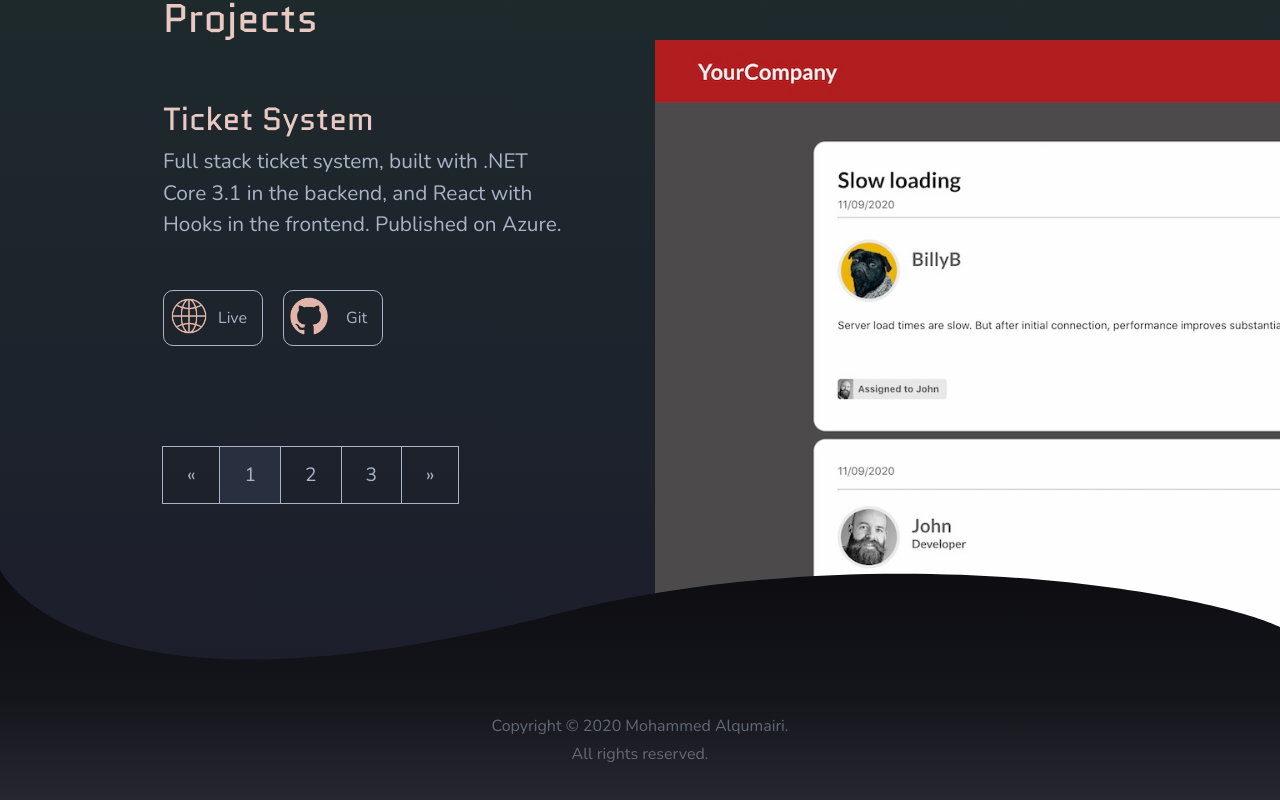
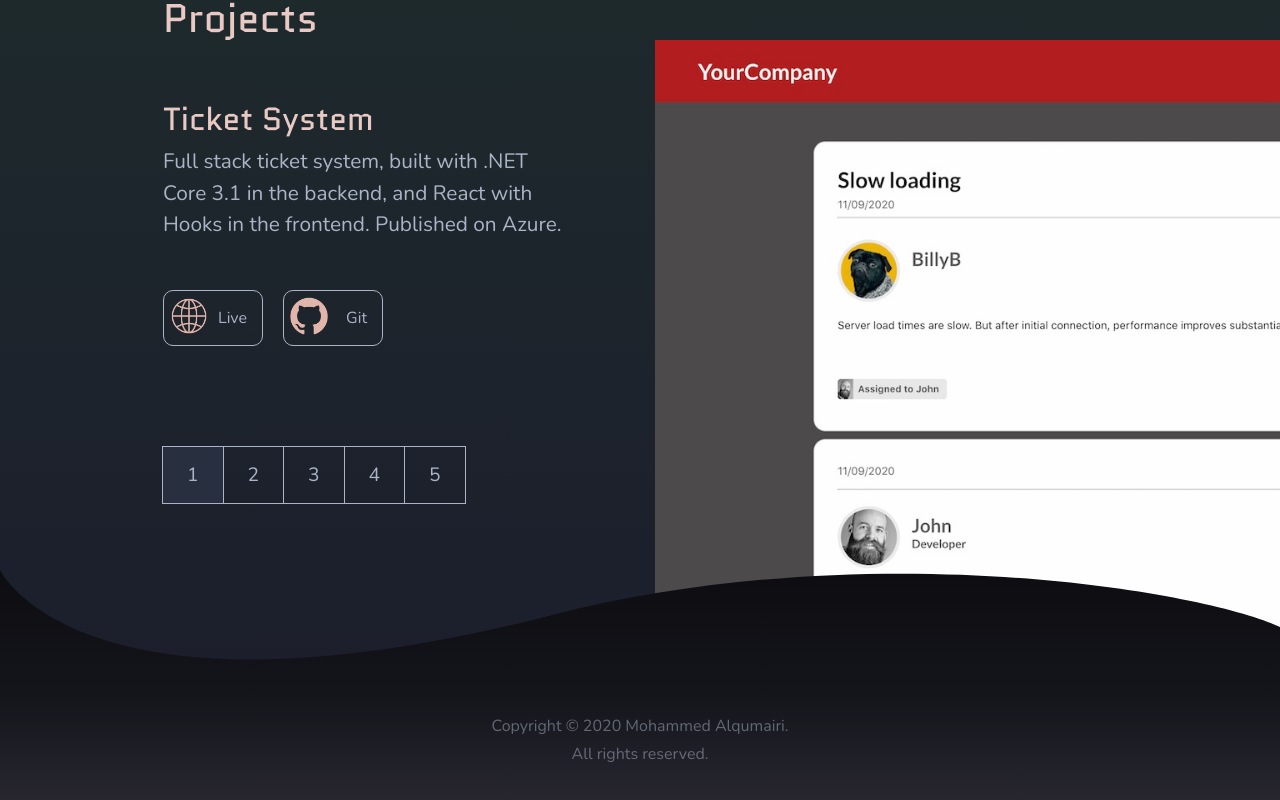
Before and after one commit to MQumairi/portfolio-cleint, a Next.js app: page / in a window 1280 px wide. Shown: the part 1481-2281 px from the top of the page. Built offline with nearby package versions, Linux system fonts and the light colour scheme; no server answers.

Commit message:
added ML projects

```diff
--- a/components/Projects/ProjectSlider/ProjectSlide.tsx
+++ b/components/Projects/ProjectSlider/ProjectSlide.tsx
@@ -23,9 +23,18 @@ const ProjectSlide = ({ project }) => {
     marginLeft: "20px",
   };
 
+  let liveStyle: any = {
+    backgroundImage: "url('/livelink.png')",
+  };
+
   if (gitLink == "") {
     gitStyle.opacity = "0.3";
     gitStyle.cursor = "default";
+  }
+
+  if (liveLink == "") {
+    liveStyle.opacity = "0.3";
+    liveStyle.cursor = "default";
   }
 
   const screenStyle = {
@@ -40,14 +49,21 @@ const ProjectSlide = ({ project }) => {
             <h2 className="subHeading">{title}</h2>
             <p className={styles.slideContent}>{content}</p>
             <div className={styles.shareBar}>
-              <a href={liveLink} target="_blank">
-                <div
-                  className={styles.linkButton}
-                  style={{ backgroundImage: "url('/livelink.png')" }}
-                >
+              {/* If life link is not empty... */}
+              {liveLink != "" && (
+                <a href={liveLink} target="_blank">
+                  <div className={styles.linkButton} style={liveStyle}>
+                    Live
+                  </div>
+                </a>
+              )}
+              {/*If live link is empty... */}
+              {liveLink == "" && (
+                <div className={styles.linkButton} style={liveStyle}>
                   Live
                 </div>
-              </a>
+              )}
+              {/*If git link is not empty... */}
               {gitLink != "" && (
                 <a href={gitLink} target="_blank">
                   <div className={styles.linkButton} style={gitStyle}>
@@ -55,6 +71,7 @@ const ProjectSlide = ({ project }) => {
                   </div>
                 </a>
               )}
+              {/*If git link is empty... */}
               {gitLink == "" && (
                 <div className={styles.linkButton} style={gitStyle}>
                   Git
--- a/components/Projects/ProjectSlider/ProjectSlider.tsx
+++ b/components/Projects/ProjectSlider/ProjectSlider.tsx
@@ -39,6 +39,28 @@ const ProjectSlider = ({ projects }) => {
           screenshot: "/budgetbuddies.jpg",
         },
       },
+      {
+        title: { rendered: "Haskell LinReg" },
+        acf: {
+          priority: 4,
+          raw_description:
+            "A tool for solving regression problems, using linear regression and gradient descent algorithms. Includes a file parser, and feature scaling.",
+          live_link: "",
+          github_link: "https://github.com/MQumairi/Haskell-LinReg",
+          screenshot: "/linreg.jpg",
+        },
+      },
+      {
+        title: { rendered: "Numpy NN" },
+        acf: {
+          priority: 5,
+          raw_description:
+            "Using just the Numpy library, developed a fully functioning neural network, able to classify the MNIST dataset with 91% accuracy.",
+          live_link: "",
+          github_link: "https://github.com/MQumairi/numpy-neural-network",
+          screenshot: "/numpynn.jpg",
+        },
+      },
     ];
   }
   //A function that takes a priority, and returns a Project
@@ -75,7 +97,7 @@ const ProjectSlider = ({ projects }) => {
       <ProjectSlide project={activeProject} />
 
       <ul className={"pagination " + styles.paginationBar}>
-        <li className="page-item">
+        {/* <li className="page-item">
           <a
             className={styles.pageLink}
             onClick={() => changeSlide(true)}
@@ -84,7 +106,7 @@ const ProjectSlider = ({ projects }) => {
             <span aria-hidden="true">&laquo;</span>
             <span className="sr-only">Previous</span>
           </a>
-        </li>
+        </li> */}
         {projects.map((project: any, i: number) => {
           let activeStlye = "";
 
@@ -104,7 +126,7 @@ const ProjectSlider = ({ projects }) => {
           );
         })}
 
-        <li className="page-item">
+        {/* <li className="page-item">
           <a
             className={styles.pageLink}
             onClick={() => changeSlide(false)}
@@ -113,7 +135,7 @@ const ProjectSlider = ({ projects }) => {
             <span aria-hidden="true">&raquo;</span>
             <span className="sr-only">Next</span>
           </a>
-        </li>
+        </li> */}
       </ul>
     </div>
   );
```
Also changed, not shown: public/linreg.jpg (added), public/numpynn.jpg (added).
